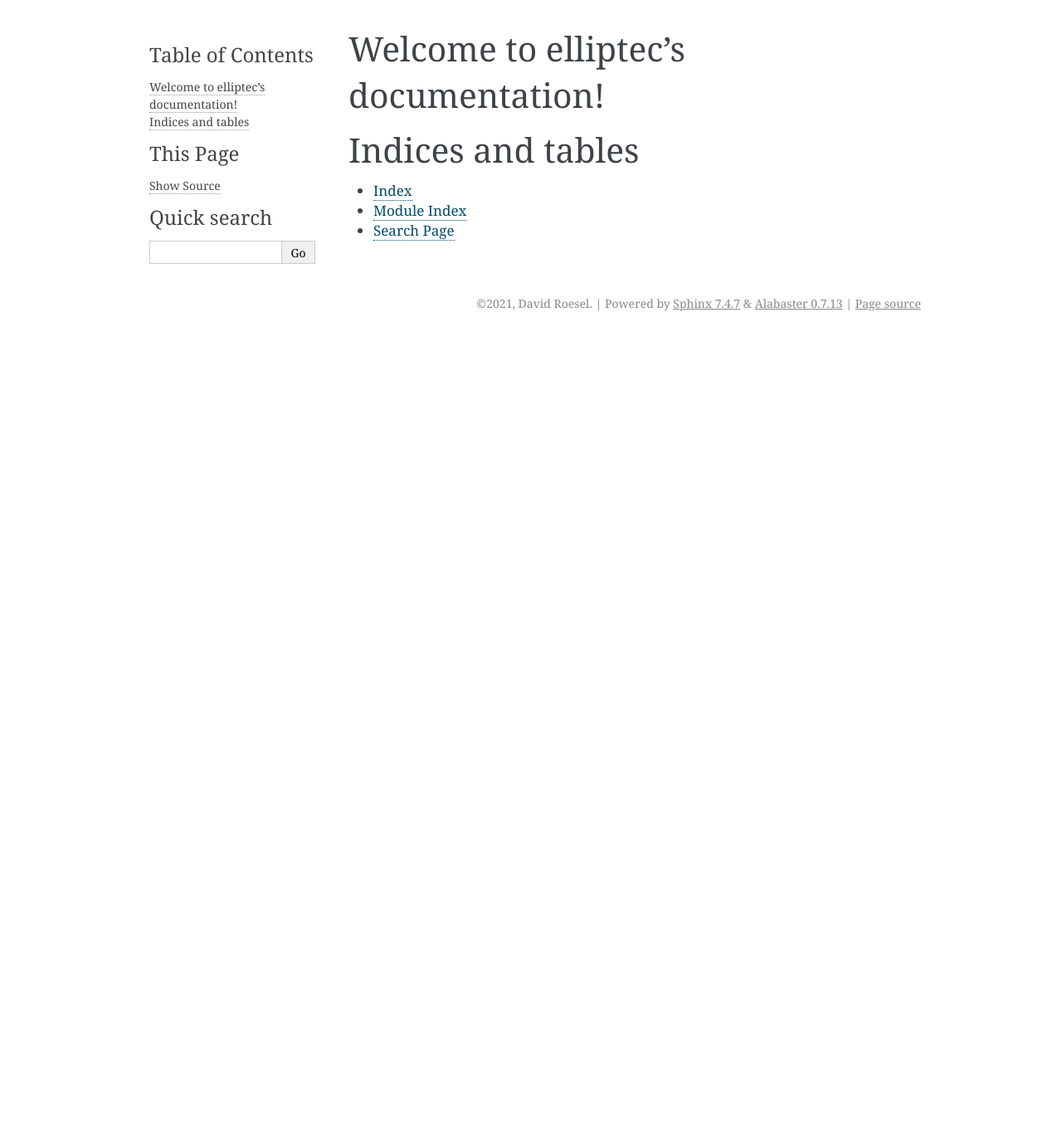
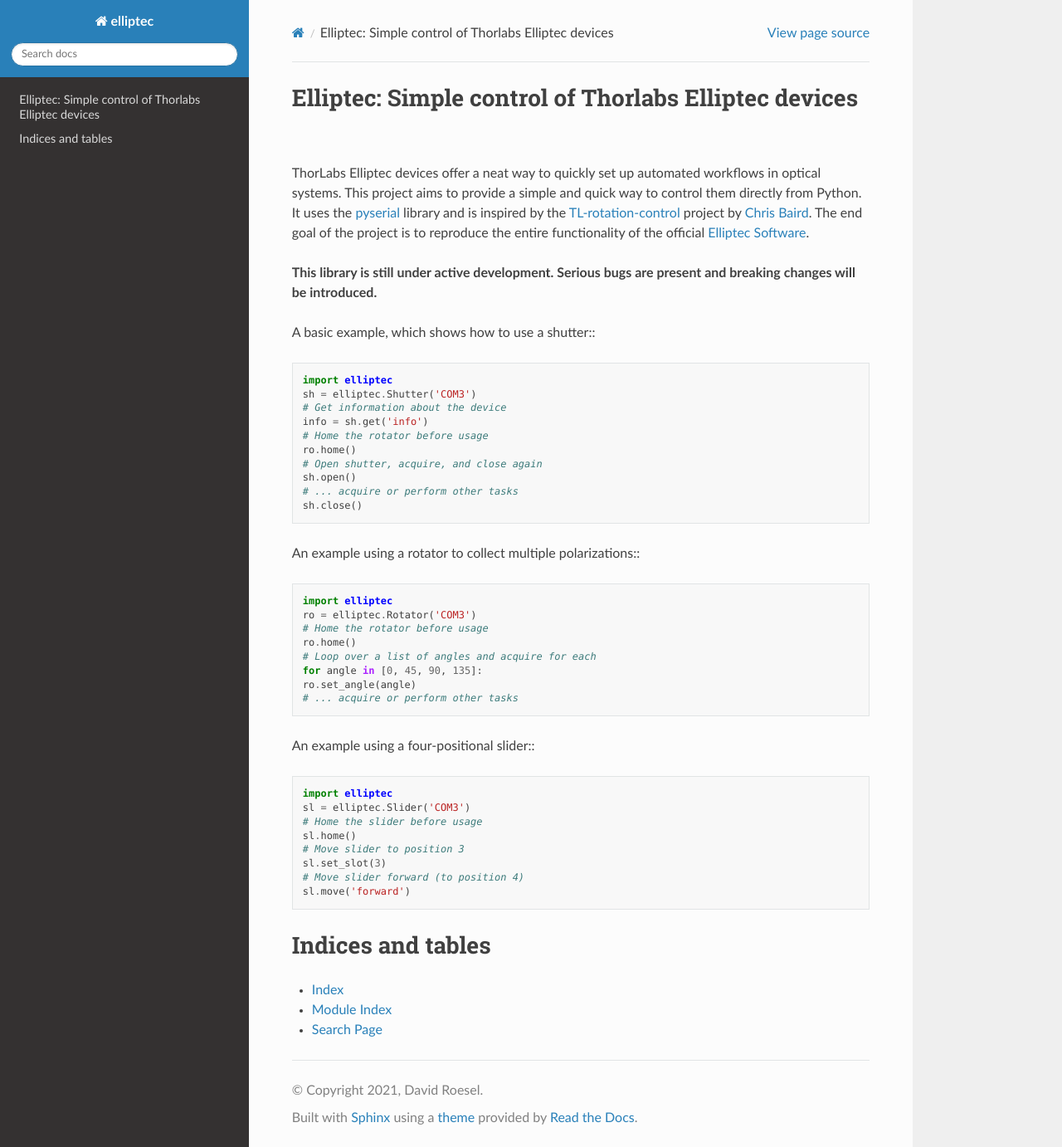
Before and after one commit to roesel/elliptec, a Sphinx documentation site: the page built from docs/source/index.rst, in a window 1280 px wide and 1382 px high. Shown: the whole window at 83% size. Built offline with Sphinx 7.4.7 and the Read the Docs theme 2.0.0, drawn with Linux system fonts in a browser that asks for light colours.

Commit message:
More docs work

```diff
--- a/docs/source/conf.py
+++ b/docs/source/conf.py
@@ -10,9 +10,9 @@
 # add these directories to sys.path here. If the directory is relative to the
 # documentation root, use os.path.abspath to make it absolute, like shown here.
 #
-# import os
-# import sys
-# sys.path.insert(0, os.path.abspath('.'))
+import os
+import sys
+sys.path.insert(0, os.path.abspath('..'))
 
 
 # -- Project information -----------------------------------------------------
@@ -48,7 +48,7 @@
 # The theme to use for HTML and HTML Help pages.  See the documentation for
 # a list of builtin themes.
 #
-html_theme = 'alabaster'
+html_theme = 'sphinx_rtd_theme'
 
 # Add any paths that contain custom static files (such as style sheets) here,
 # relative to this directory. They are copied after the builtin static files,
--- a/docs/source/index.rst
+++ b/docs/source/index.rst
@@ -1,10 +1,52 @@
-.. elliptec documentation master file, created by
-   sphinx-quickstart on Sat Dec 18 17:46:52 2021.
-   You can adapt this file completely to your liking, but it should at least
-   contain the root `toctree` directive.
+..
 
-Welcome to elliptec's documentation!
-====================================
+Elliptec: Simple control of Thorlabs Elliptec devices
+======================================================
+
+ThorLabs Elliptec devices offer a neat way to quickly set up automated workflows in optical systems. This project aims to provide a simple and quick way to control them directly from Python. It uses the pyserial_ library and is inspired by the TL-rotation-control_ project by `Chris Baird`_. The end goal of the project is to reproduce the entire functionality of the official `Elliptec Software`_.
+
+.. _pyserial: https://github.com/pyserial/pyserial
+.. _TL-rotation-control: https://github.com/cdbaird/TL-rotation-control
+.. _Chris Baird: https://github.com/cdbaird
+.. _Elliptec Software: https://www.thorlabs.com/software_pages/ViewSoftwarePage.cfm?Code=ELL
+
+**This library is still under active development. Serious bugs are present and breaking changes will be introduced.**
+
+A basic example, which shows how to use a shutter:::
+
+   import elliptec
+   sh = elliptec.Shutter('COM3')
+   # Get information about the device
+   info = sh.get('info')
+   # Home the rotator before usage
+   ro.home()
+   # Open shutter, acquire, and close again
+   sh.open()
+   # ... acquire or perform other tasks
+   sh.close()
+
+An example using a rotator to collect multiple polarizations:::
+
+   import elliptec
+   ro = elliptec.Rotator('COM3')
+   # Home the rotator before usage
+   ro.home()
+   # Loop over a list of angles and acquire for each
+   for angle in [0, 45, 90, 135]:
+   ro.set_angle(angle)
+   # ... acquire or perform other tasks
+
+An example using a four-positional slider:::
+
+   import elliptec
+   sl = elliptec.Slider('COM3')
+   # Home the slider before usage
+   sl.home()
+   # Move slider to position 3
+   sl.set_slot(3)
+   # Move slider forward (to position 4)
+   sl.move('forward')
+
 
 .. toctree::
    :maxdepth: 2
```
